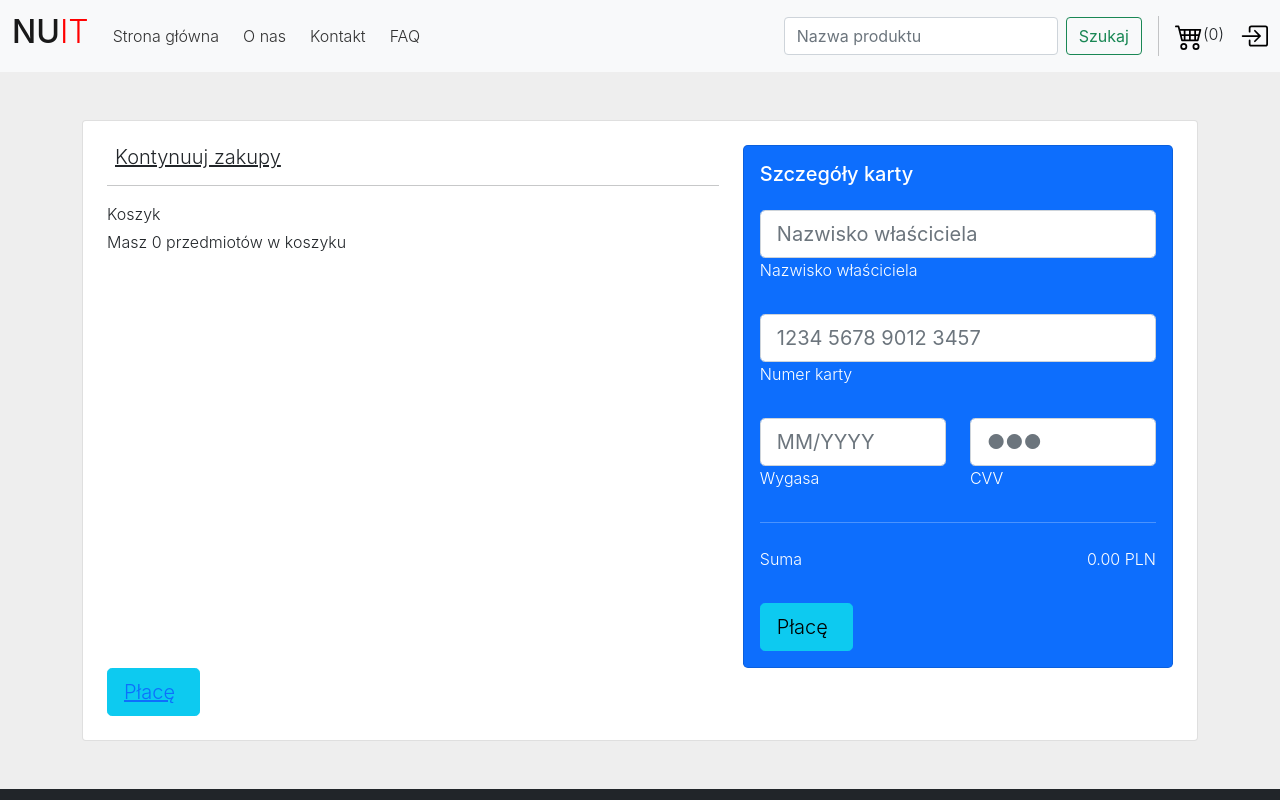
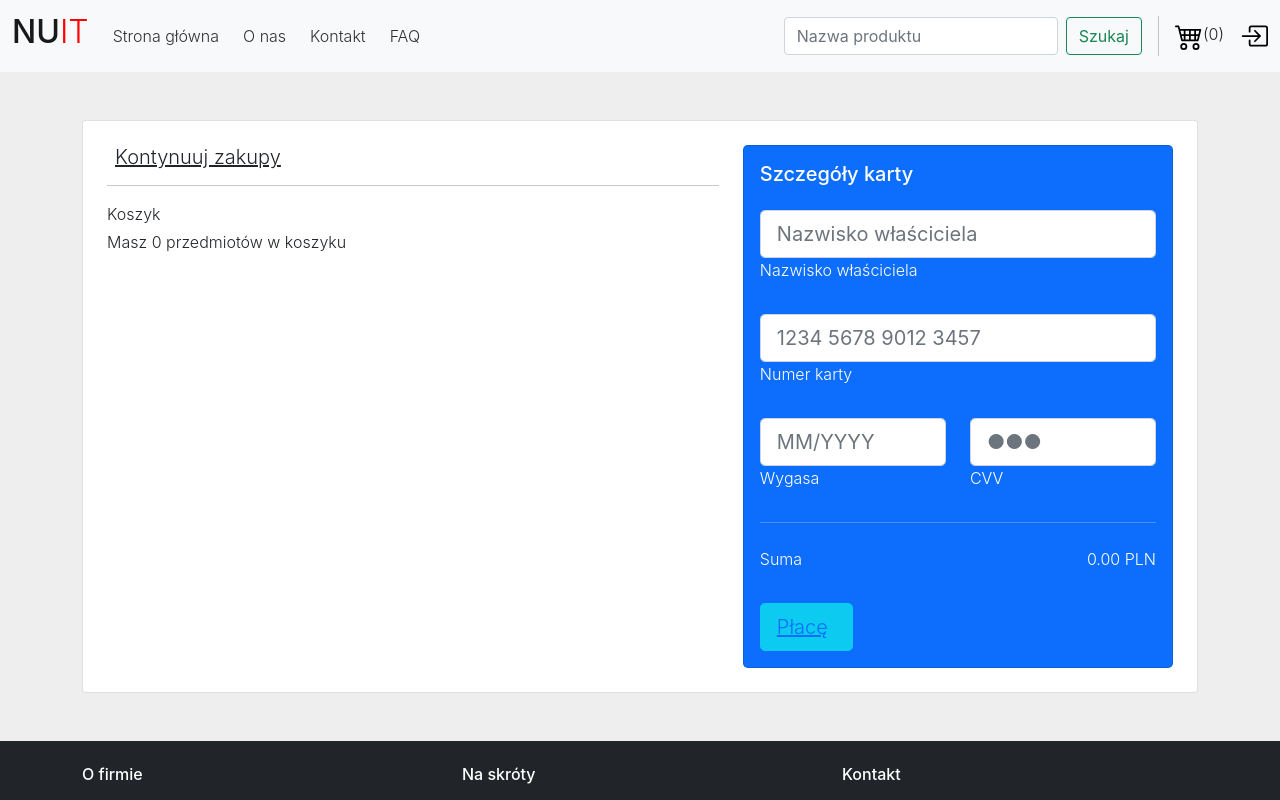
Before and after one commit to bdaf/Internet_shop, a React (Create React App) app in the folder frontend/: page /cart in a window 1280 px wide. Shown: the top 800 px of the page. Built offline with nearby package versions, Linux system fonts and the light colour scheme.

Commit message:
fix bugs with button

```diff
--- a/frontend/src/pages/Cart/Cart.js
+++ b/frontend/src/pages/Cart/Cart.js
@@ -139,9 +139,9 @@ export default function Store() {
                             </div>
 
                             <button type="button" class="btn btn-info btn-block btn-lg">
-                              <div class="d-flex justify-content-between">
+                            <Link to="/payment"> <div class="d-flex justify-content-between">
                                 <span> Płacę <i class="fas fa-long-arrow-alt-right ms-2"></i></span>
-                              </div>
+                              </div></Link>
                             </button>
 
                           </div>
@@ -150,11 +150,11 @@ export default function Store() {
                       </div>
 
                     </div>
-                    <button type="button" class="btn btn-info btn-block btn-lg">
+                    {/* <button type="button" class="btn btn-info btn-block btn-lg">
                     <Link to="/payment"> <div class="d-flex justify-content-between">
                         <span> Płacę <i class="fas fa-long-arrow-alt-right ms-2"></i></span>
                       </div></Link>
-                    </button>
+                    </button> */}
                   </div>
                 </div>
               </div>
```
